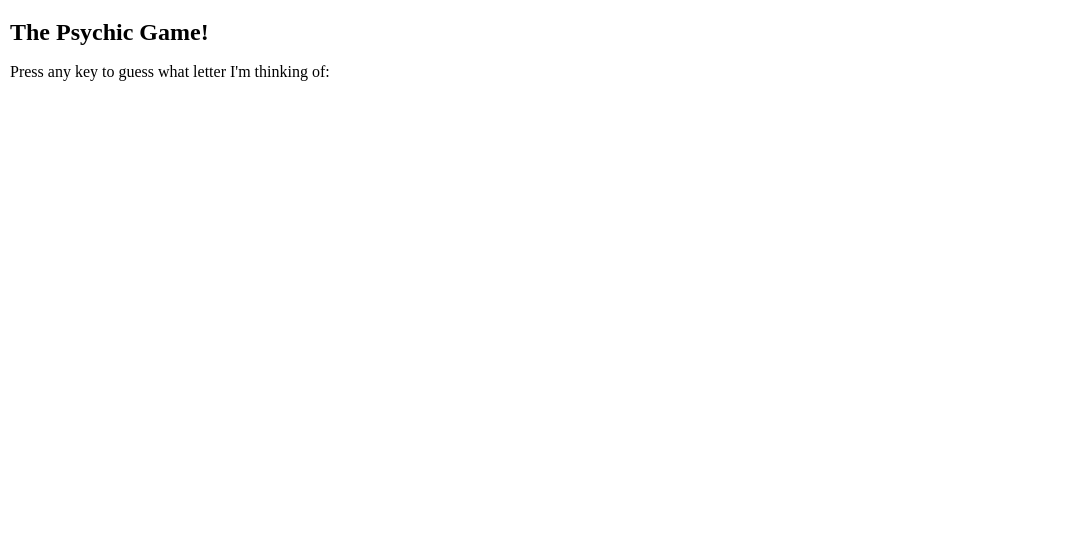
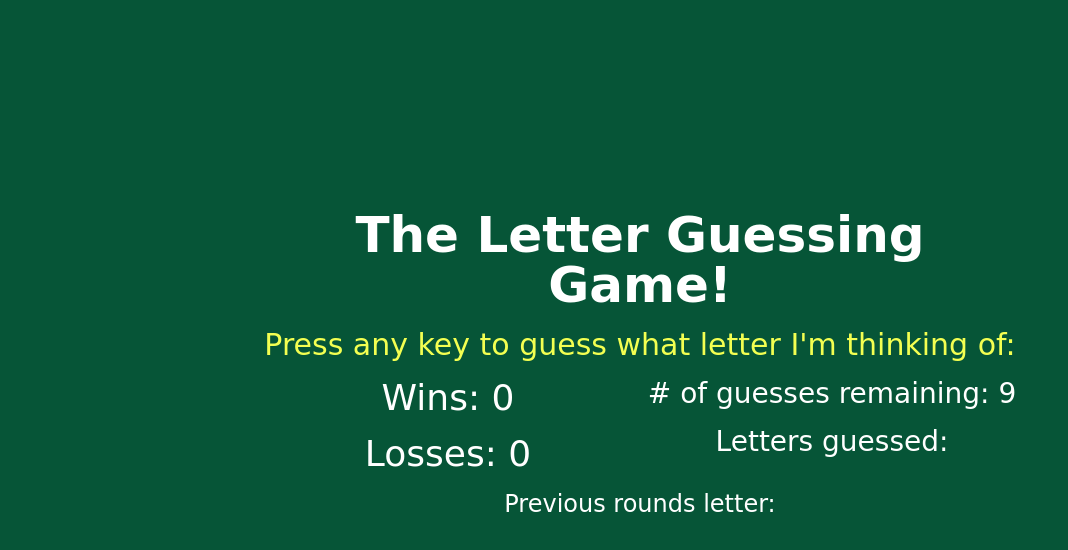
Before and after one commit to bburwell91/Psychic-Game, a plain HTML site: page index.html in a window 1280 px wide. Shown: the whole page, without its empty margins (0-1068 px from the left). Drawn offline with Linux system fonts and the light colour scheme; a web font is replaced by a local one.

Commit message:
css updates to game

```diff
--- a/assets/css/style.css
+++ b/assets/css/style.css
@@ -1,12 +1,58 @@
 body {
-    margin: 20px 10px;
+    background: #065537;
+    height: 100vh;
 }
 
 h1 {
     font-weight: bolder;
-    font-size: 24px;
+    font-size: 50px;
 }
 
 p {
     padding-top: 20px;
 }
+
+#container {
+    color: #FFFFFF;
+    font-family: 'Supermercado One', cursive;
+    margin: 0 auto;
+    padding: 10px;
+    position: relative;
+    text-align: center;
+    top: 200px;
+    width: 60%;
+}
+
+#col1, #col2 {
+    float: left;
+    width: 50%;
+}
+
+.row {
+    clear: both;
+    width: 100%;
+}
+
+#rules {
+    animation: blinkingText 1s 3;
+    color: #f3ff51;
+    font-size: 30px;
+}
+
+@keyframes blinkingText{
+    0%{     color: #f3ff51;;    }
+    50%{    color: transparent; }
+    100%{   color: #f3ff51;;    }
+}
+
+#wins, #losses {
+    font-size: 36px;
+}
+
+#guesses-left, #guesses {
+    font-size: 28px;
+}
+
+#previous-game {
+    font-size: 24px;
+}
--- a/assets/javascript/game.js
+++ b/assets/javascript/game.js
@@ -5,13 +5,21 @@ var gamesLost = 0;
 var guessesRemaining = 9;
 var lettersGuessed = [];
 var letterToGuess = [];
+var previousGameLetter = [];
 
 
 // Loading my game and computer guess
 window.onload = function() {
 	var computerChoice = letters[Math.floor(Math.random() * letters.length)];
-	letterToGuess.push(computerChoice);
-	console.log(letterToGuess[0]);
+    letterToGuess.push(computerChoice);
+    console.log(letterToGuess[0]);
+
+
+    document.querySelector("#wins").innerHTML = "Wins: " + gamesWon;
+    document.querySelector("#losses").innerHTML = "Losses: " + gamesLost;
+    document.querySelector("#guesses-left").innerHTML = "# of guesses remaining: " + guessesRemaining;
+    document.querySelector("#guesses").innerHTML = "Letters guessed: " + lettersGuessed;
+    document.querySelector("#previous-game").innerHTML = "Previous rounds letter: " + previousGameLetter;
 }
 
 document.onkeyup = function(event) {
@@ -21,15 +29,18 @@ document.onkeyup = function(event) {
     if ((userGuess === letterToGuess[0]) && (guessesRemaining > 0)) {
         gamesWon++;
         guessesRemaining = 9;
+        lettersGuessed = [];
         letterToGuess = [];
+        previousGameLetter = [];
         var computerChoice = letters[Math.floor(Math.random() * letters.length)];
+        previousGameLetter.push(computerChoice);
         letterToGuess.push(computerChoice);
         console.log(letterToGuess[0]);
     }
 
     else if ((userGuess !== letterToGuess[0]) && (guessesRemaining > 0)) {
         guessesRemaining--;
-        lettersGuessed.push(userGuess);
+        lettersGuessed.push(" " + userGuess);
     }
 
     else if (guessesRemaining === 0) {
@@ -37,13 +48,16 @@ document.onkeyup = function(event) {
         guessesRemaining = 9;
         lettersGuessed = [];
         letterToGuess = [];
+        previousGameLetter = [];
         var computerChoice = letters[Math.floor(Math.random() * letters.length)];
+        previousGameLetter.push(computerChoice);
         letterToGuess.push(computerChoice);
         console.log(letterToGuess[0]);
     }
 
     document.querySelector("#wins").innerHTML = "Wins: " + gamesWon;
-    document.querySelector("#losses").innerHTML = "losses: " + gamesLost;
-    document.querySelector("#guesses-left").innerHTML = "Guesses left: " + guessesRemaining;
-    document.querySelector("#guesses").innerHTML = "Guesses so far: " + lettersGuessed;
+    document.querySelector("#losses").innerHTML = "Losses: " + gamesLost;
+    document.querySelector("#guesses-left").innerHTML = "# of guesses remaining: " + guessesRemaining;
+    document.querySelector("#guesses").innerHTML = "Letters guessed: " + lettersGuessed;
+    document.querySelector("#previous-game").innerHTML = "Previous rounds letter: " + previousGameLetter;
 };
--- a/index.html
+++ b/index.html
@@ -6,15 +6,23 @@
     <link rel="stylesheet" type="text/css" href="assets/css/reset.css">
     <link rel="stylesheet" type="text/css" href="assets/css/style.css">
     <script type="text/javascript" src="assets/javascript/game.js"></script>
+    <link href="https://fonts.googleapis.com/css?family=Supermercado+One&display=swap" rel="stylesheet">
   </head>
   <body>
-    <h1>The Psychic Game!</h1>
-    <p>Press any key to guess what letter I'm thinking of:</p>
-    <div>
-        <p id="wins"></p>
-        <p id="losses"></p>
-        <p id="guesses-left"></p>
-        <p id="guesses"></p>
+    <div id="container">
+      <h1>The Letter Guessing Game!</h1>
+      <p id="rules">Press any key to guess what letter I'm thinking of:</p>
+      <div id="col1">
+          <p id="wins"></p>
+          <p id="losses"></p>
+      </div>
+      <div id="col2">
+          <p id="guesses-left"></p>
+          <p id="guesses"></p>
+      </div>
+      <div class="row">
+          <p id="previous-game"></p>
+      </div>
     </div>
   </body>
 </html>
```
